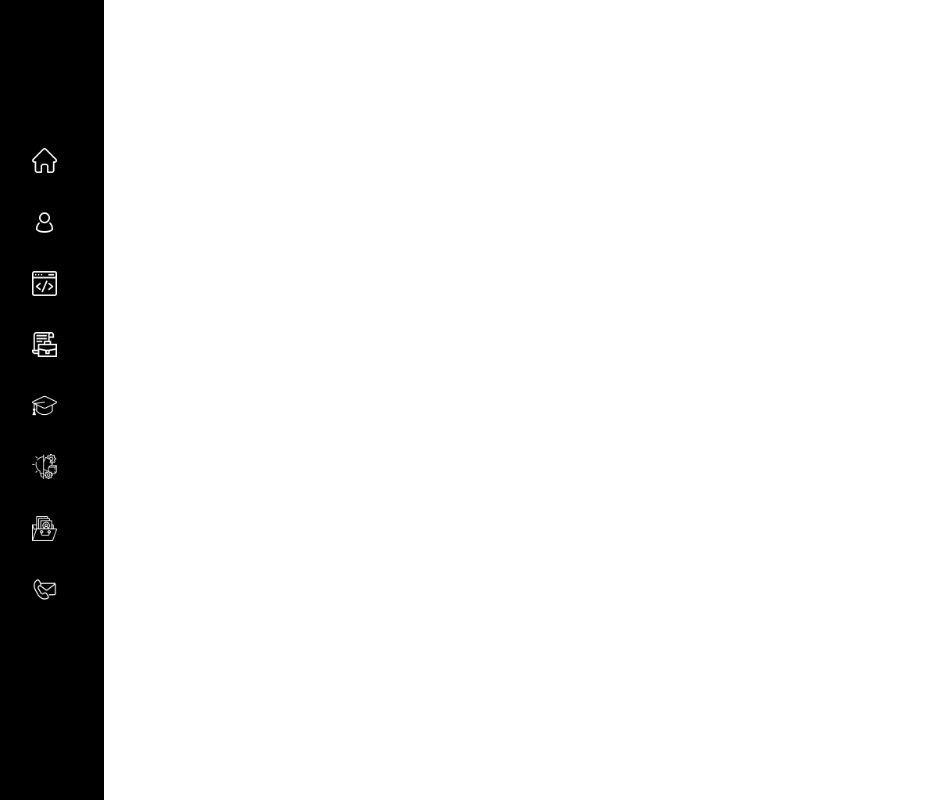
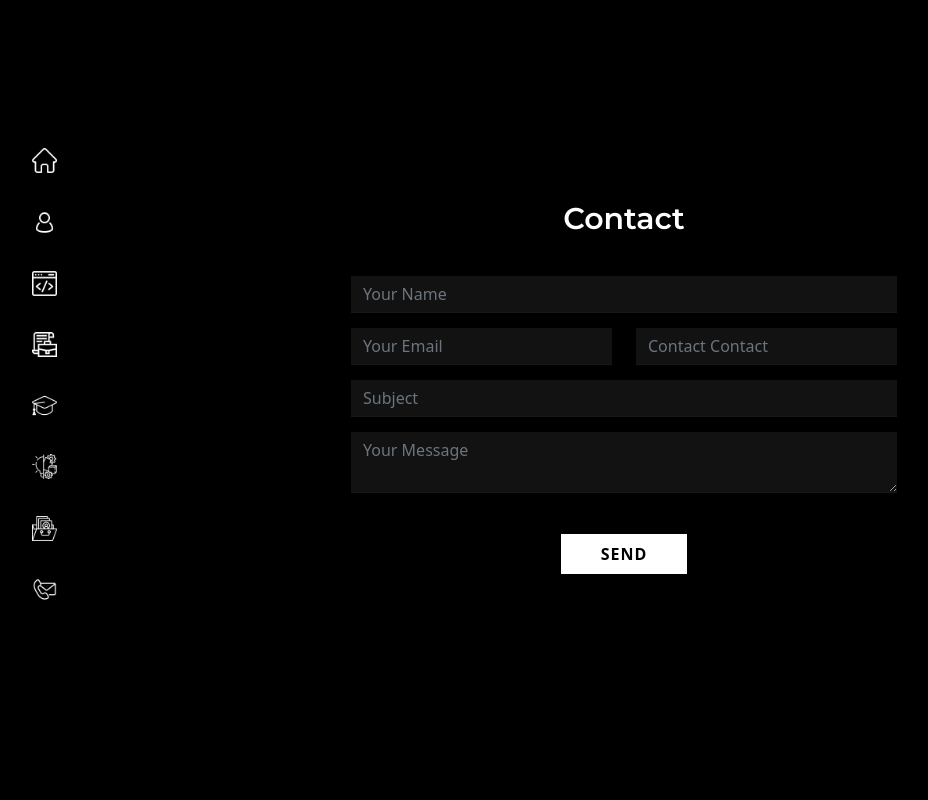
Before and after one commit to EnesAgir-7/React_Portfolio, a React (Create React App) app: page /contact in a window 1280 px wide. Shown: the whole page, without its empty margins (16-944 px from the left). Built offline with nearby package versions, Linux system fonts and the light colour scheme.

Commit message:
contact Me

```diff
--- a/package.json
+++ b/package.json
@@ -3,6 +3,7 @@
   "version": "0.1.0",
   "private": true,
   "dependencies": {
+    "@emailjs/browser": "^3.6.2",
     "@testing-library/jest-dom": "^5.16.5",
     "@testing-library/react": "^13.3.0",
     "@testing-library/user-event": "^13.5.0",
--- /dev/null
+++ b/src/Pages/Contact/Contact.css
@@ -0,0 +1,35 @@
+#contact {
+  height: 100vh;
+  display: flex;
+  justify-content: center;
+  align-items: center;
+  background-color: #000;
+  color: #fff;
+  text-align: center;
+}
+.form-control {
+  background-color: rgb(18, 18, 18) !important;
+  border: none !important;
+  border-radius: 0px !important;
+  margin-bottom: 15px;
+  border-bottom: 1px solid rgb(23, 23, 23) !important;
+  color: #fff !important;
+}
+.form-control:focus {
+  box-shadow: none !important;
+  border-color: rgba(255, 255, 255, 0.2) !important;
+}
+#contact .btn {
+  background-color: #fff !important;
+}
+#contact .btn:hover {
+  background-color: #000 !important;
+  color: #fff !important;
+  border-color: #fff !important;
+}
+
+@media (max-width: 767px) {
+  #contact h1 {
+    margin-top: 120px;
+  }
+}
--- a/src/Pages/Contact/Contact.tsx
+++ b/src/Pages/Contact/Contact.tsx
@@ -1,9 +1,57 @@
-import React from 'react'
+import React, { useRef, useState } from "react";
+import "./Contact.css";
+import emailjs from "@emailjs/browser";
+// import "../common/ToastJs";
 
 const Contact = () => {
+  const [done, setDone] = useState(false);
+  const form = useRef();
+
+  const sendEmail = (e: { preventDefault: () => void; }) => {
+    e.preventDefault();
+
+    emailjs.sendForm('service_8j26yek', '__ejs-test-mail-service__', form.current, 'kL3kbs04X9DP4Rd4j')
+      .then((result) => {
+          console.log(result.text);
+          setDone(true);
+      }, (error) => {
+          console.log(error.text);
+      });
+  };
+
   return (
-    <div>Contact</div>
-  )
-}
+    <div id="contact">
+      <div className="container">
+        <div className="row">
+          <div className="col-sm-6 offset-sm-3">
+            <h2 data-aos="fade-up">Contact</h2>
+            <br />
+            <form onSubmit={sendEmail} ref={form}>
+              {/* <form ref={formRef}> */}
+                <input data-aos="fade-up" type="text" placeholder="Your Name" className="form-control" name="user_name" required />
+                <div className="row">
+                  <div className="col-sm-6">
+                    <input data-aos="fade-up" type="email" placeholder="Your Email" className="form-control" name="user_email" required />
+                  </div>
+                  <div className="col-sm-6">
+                    <input data-aos="fade-up" type="text" placeholder="Contact Contact" className="form-control" name="user_contact" pattern="[0-9]{10}" title="Please enter valid number." required />
+                  </div>
+                </div>
+                <input data-aos="fade-up" type="text" placeholder="Subject" className="form-control" name="user_subject" required />
+                <textarea data-aos="fade-up" name="user_message" className="form-control" placeholder="Your Message" required></textarea>
+                <br />
+                <button data-aos="fade-up" type="submit" className="btn btn-primary">
+                  Send
+                </button>
+                <br />
+                <br />
+                {done ? <p>Thank you for contacting :))</p> : null}
+              </form>
+          </div>
+        </div>
+      </div>
+    </div>
+  );
+};
 
-export default Contact
+export default Contact;
```
Also changed, not shown: 1 other file (tests, documents, lock files or other folders).
